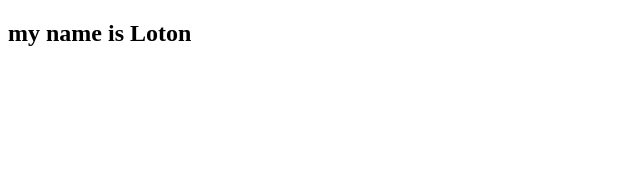
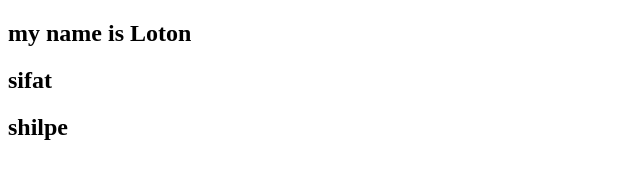
Before and after one commit to sifat42000/windows-diyesi, a plain HTML site: page index.html in a window 1280 px wide. Shown: the whole page, without its empty margins (0-640 px from the left). Drawn offline with Linux system fonts and the light colour scheme.

Commit message:
my new div

```diff
--- a/index.html
+++ b/index.html
@@ -7,6 +7,10 @@
 </head>
 <body>
     <h2>my name is Loton</h2>
+    <h2>sifat</h2>
+    <div>
+        <h2>shilpe</h2>
+    </div>
 
 </body>
 </html>
```
